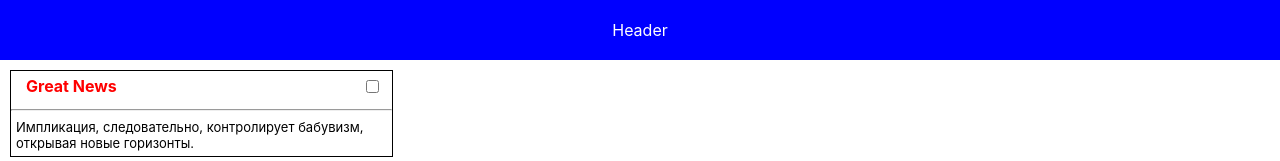
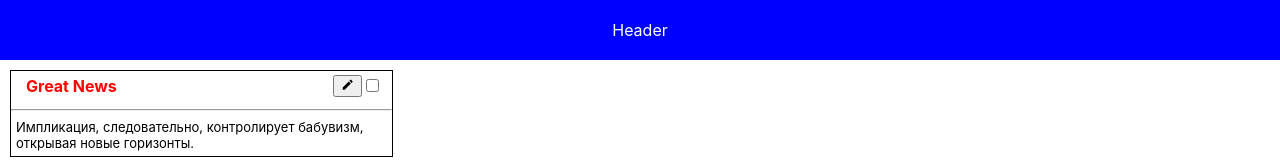
Before and after one commit to UmiAmiU/IBATasks, a React (Create React App) app: page / in a window 1280 px wide. Shown: the top 161 px of the page. Built offline with nearby package versions, Linux system fonts and the light colour scheme.

Commit message:
Add card changing mode

```diff
--- a/package.json
+++ b/package.json
@@ -8,6 +8,7 @@
     "@testing-library/user-event": "^7.2.1",
     "react": "^16.13.1",
     "react-dom": "^16.13.1",
+    "react-icons": "^3.10.0",
     "react-scripts": "3.4.1"
   },
   "scripts": {
--- a/src/App.js
+++ b/src/App.js
@@ -3,13 +3,34 @@ import Header from "./components/Header";
 import Card from "./components/Card";
 
 function App() {
+  const [cardsData, setCardsData] = React.useState([
+    {
+      id: 2314,
+      header: "Great News",
+      text:
+        "Импликация, следовательно, контролирует бабувизм, открывая новые горизонты.",
+    },
+  ]);
+  const changeCard = (id, newData) => {
+    const cards = cardsData.map((card) => {
+      if (card.id === id) {
+        card.header = newData.header;
+        card.text = newData.text;
+      }
+      return card;
+    });
+    setCardsData(cards);
+  };
+
   return (
     <div>
       <Header></Header>
       <div style={{ paddingTop: "10px", paddingLeft: "10px" }}>
         <Card
-          header="Great News"
-          text="Импликация, следовательно, контролирует бабувизм, открывая новые горизонты."
+          id={cardsData[0].id}
+          header={cardsData[0].header}
+          text={cardsData[0].text}
+          changeCard={changeCard}
         />
       </div>
     </div>
--- a/src/components/Card/index.jsx
+++ b/src/components/Card/index.jsx
@@ -1,7 +1,18 @@
 import React from "react";
+import { MdModeEdit, MdDone, MdClose } from "react-icons/md";
 
 const Card = (props) => {
   const [isChecked, setChecked] = React.useState(false);
+  const [isChange, setChange] = React.useState(false);
+  const [values, setValues] = React.useState({
+    header: props.header,
+    text: props.text,
+  });
+
+  const handleChange = (prop) => (event) => {
+    setValues({ ...values, [prop]: event.target.value });
+  };
+
   const styles = {
     header: {
       margin: "5px",
@@ -25,13 +36,64 @@ const Card = (props) => {
     textChecked: "blue",
     textDefault: "black",
   };
+
+  const butBlock = isChange ? (
+    <React.Fragment>
+      <button
+        onClick={() => {
+          props.changeCard(props.id, values);
+          setChange(false);
+        }}
+      >
+        <MdDone />
+      </button>
+      <button
+        onClick={() => {
+          setValues({ header: props.header, text: props.text });
+          setChange(false);
+        }}
+      >
+        <MdClose />
+      </button>
+    </React.Fragment>
+  ) : (
+    <React.Fragment>
+      <button
+        onClick={() => {
+          setChecked(false);
+          setChange(true);
+        }}
+      >
+        <MdModeEdit />
+      </button>
+      <input type="checkbox" onChange={() => setChecked(!isChecked)} />
+    </React.Fragment>
+  );
+
   return (
     <div style={styles.block}>
       <div style={styles.flex}>
+        {isChange ? (
+          <input
+            type="text"
+            value={values.header}
+            onChange={handleChange("header")}
+            style={{ margin: "5px" }}
+          />
+        ) : (
           <div style={styles.header}>{props.header}</div>
-        <input type="checkbox" onChange={() => setChecked(!isChecked)} />
+        )}
+        <div style={{ ...styles.flex, padding: "0px" }}>{butBlock}</div>
       </div>
       <hr />
+      {isChange ? (
+        <textarea
+          style={{ ...styles.text, resize: "none", width: "90%" }}
+          rows="10"
+          onChange={handleChange("text")}
+          value={values.text}
+        ></textarea>
+      ) : (
         <div
           style={{
             ...styles.text,
@@ -40,6 +102,7 @@ const Card = (props) => {
         >
           {props.text}
         </div>
+      )}
     </div>
   );
 };
```
Also changed, not shown: 1 other file (tests, documents, lock files or other folders). Lines whose indentation alone changed are shown as unchanged.
